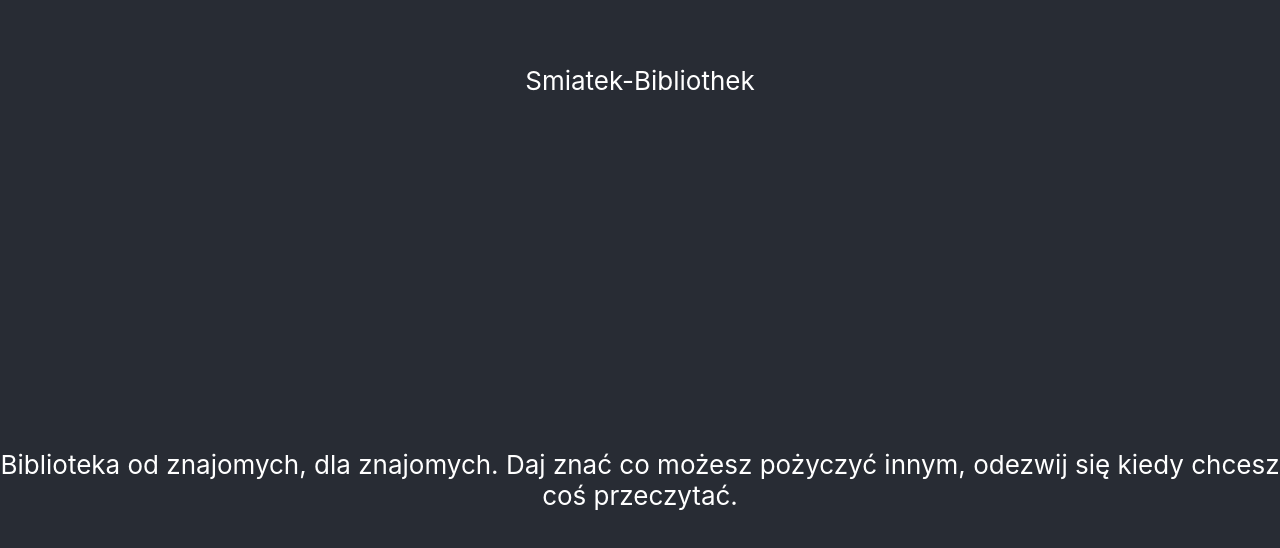
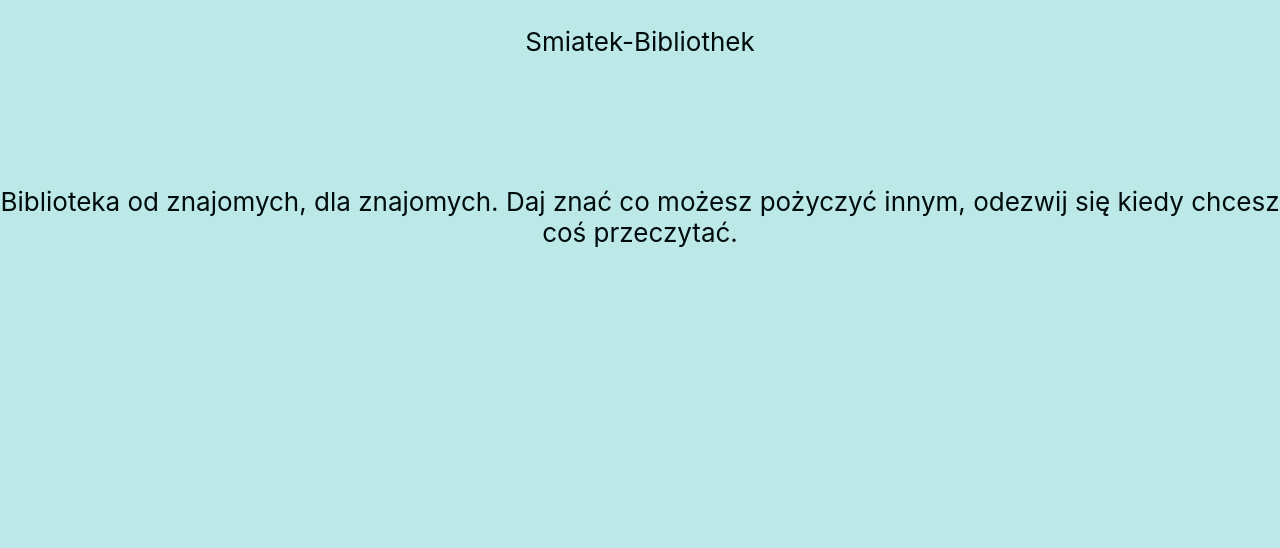
Before and after one commit to smiatu/SmiatekBibliothek, a React (Create React App) app: page / in a window 1280 px wide. Shown: the top 548 px of the page. Built offline with nearby package versions, Linux system fonts and the light colour scheme.

Commit message:
sass issues fix, module architecture start

```diff
--- a/package.json
+++ b/package.json
@@ -6,6 +6,7 @@
     "@testing-library/jest-dom": "^4.2.4",
     "@testing-library/react": "^9.5.0",
     "@testing-library/user-event": "^7.2.1",
+    "node-sass": "^4.14.1",
     "react": "^16.13.1",
     "react-dom": "^16.13.1",
     "react-redux": "^7.2.0",
--- a/src/App.css
+++ b/src/App.css
@@ -1,16 +1,5 @@
-.App {
+/* .App {
   text-align: center;
-}
-
-.App-logo {
-  height: 40vmin;
-  pointer-events: none;
-}
-
-@media (prefers-reduced-motion: no-preference) {
-  .App-logo {
-    animation: App-logo-spin infinite 20s linear;
-  }
 }
 
 .App-header {
@@ -37,13 +26,4 @@
 
 .App-link {
   color: #61dafb;
-}
-
-@keyframes App-logo-spin {
-  from {
-    transform: rotate(0deg);
-  }
-  to {
-    transform: rotate(360deg);
-  }
-}
+} */
--- a/src/App.js
+++ b/src/App.js
@@ -1,23 +1,16 @@
 import React from 'react';
 import './App.css';
+import MainPanel from './layoutModule/components/mainPanel/mainPanel';
 
 //TODO
-//budowa modulow, css osobny dla kazdego wyswietlanego modulu,
-//ponizej render warunkowy w zaleznosci od state (zalogowany, niezalogowany itp)
+//przeniesienie strony glownej do mainPanel, tam odniesienia
+//do OSOBNO headera, osobno tresci, osobno paneli bocznych
 const App = props => {
 
   return (
     <div className="App">
-      <header className="App-header">
-        <p>
-          Smiatek-Bibliothek
-        </p>
-      </header>
-      <div className="App-body">
-        <p>
-          Biblioteka od znajomych, dla znajomych. Daj znać co możesz pożyczyć innym, odezwij się kiedy chcesz coś przeczytać.
-        </p>
-      </div>
+      <MainPanel />
+
     </div>
   )
 }
--- /dev/null
+++ b/src/layoutModule/components/mainPanel/mainPanel.js
@@ -0,0 +1,23 @@
+import React from 'react';
+import './styles/mainPanel.scss';
+
+
+//TODO przeniesc teksty aplikacji do jsona, pobieranego pozniej ze store
+const MainPanel = props => {
+    return (
+        <div className='main-panel'>
+                <header className="main-panel__header">
+            <p>
+                Smiatek-Bibliothek
+            </p>
+            </header>
+            <div className="main-panel__body">
+                <p>
+                Biblioteka od znajomych, dla znajomych. Daj znać co możesz pożyczyć innym, odezwij się kiedy chcesz coś przeczytać.
+                </p>
+            </div>
+        </div>
+    )
+}
+
+export default MainPanel;
--- /dev/null
+++ b/src/layoutModule/components/mainPanel/styles/mainPanel.scss
@@ -0,0 +1,22 @@
+@import 'mainPanelVariables.scss';
+
+//TODO zmienic wartosci na design system
+
+.main-panel {
+    text-align: center;
+    background-color: $main-panel-background-color;
+    color: $main-panel-text-color;
+    display: flex;
+    flex-direction: column;
+    align-items: center;
+    justify-content: center;
+
+    &__header {
+        min-height: 20vh;
+        font-size: calc(10px + 2vmin);
+    }
+    &__body {
+        min-height: 80vh;
+        font-size: calc(10px + 2vmin);
+    }
+}
--- /dev/null
+++ b/src/layoutModule/components/mainPanel/styles/mainPanelVariables.scss
@@ -0,0 +1,4 @@
+@import 'src/styles/design/colors';
+
+$main-panel-background-color: $color-main-1;
+$main-panel-text-color: $color-main-6;
```
Also changed, not shown: 1 other file (tests, documents, lock files or other folders).
